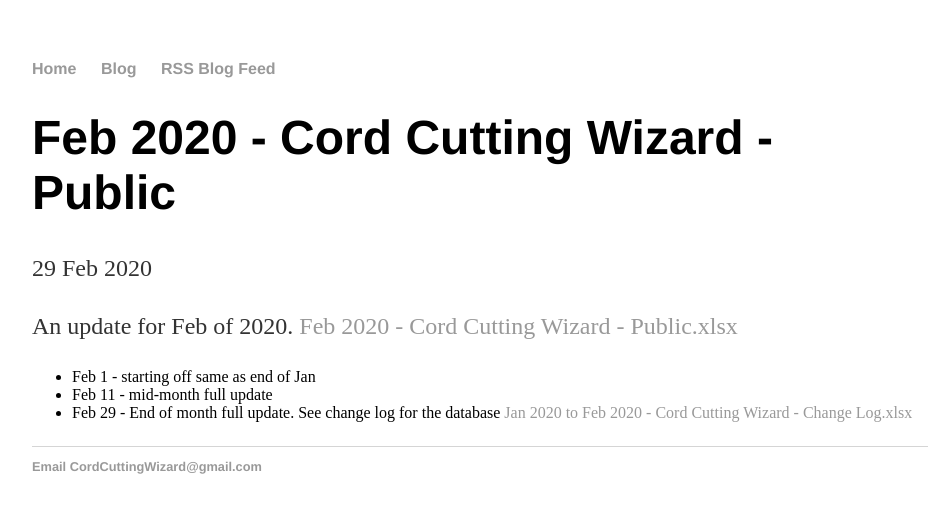
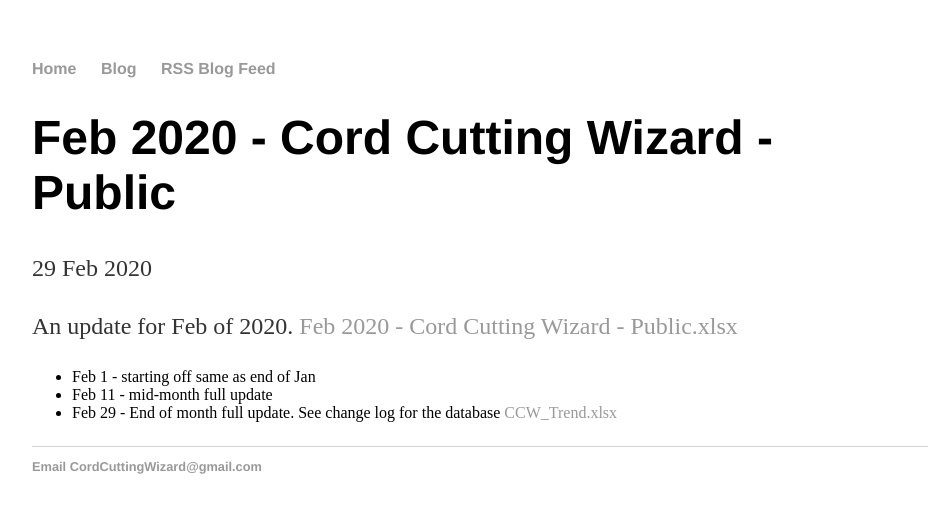
Before and after one commit to wjhladik/wjhladik.github.io, a Jekyll site: the page built from _posts/2020-02-29-Feb-2020-Cord-Cutting-Wizard-Public.md, in a window 1280 px wide. Shown: the top 513 px of the page, without its empty margins (160-1103 px from the left). Built offline with Jekyll 4.4.1, drawn with Linux system fonts in a browser that asks for light colours.

Commit message:
Update 2020-02-29-Feb-2020-Cord-Cutting-Wizard-Public.md

```diff
--- a/_posts/2020-02-29-Feb-2020-Cord-Cutting-Wizard-Public.md
+++ b/_posts/2020-02-29-Feb-2020-Cord-Cutting-Wizard-Public.md
@@ -8,4 +8,4 @@ date: 2020-02-29
     <ul>
       <li>Feb 1 - starting off same as end of Jan
       <li>Feb 11 - mid-month full update
-      <li>Feb 29 - End of month full update. See change log for the database <a href="/Jan 2020 to Feb 2020 - Cord Cutting Wizard - Change Log.xlsx">Jan 2020 to Feb 2020 - Cord Cutting Wizard - Change Log.xlsx</a>
+      <li>Feb 29 - End of month full update. See change log for the database <a href="/CCW_Trend.xlsx">CCW_Trend.xlsx</a>
```
